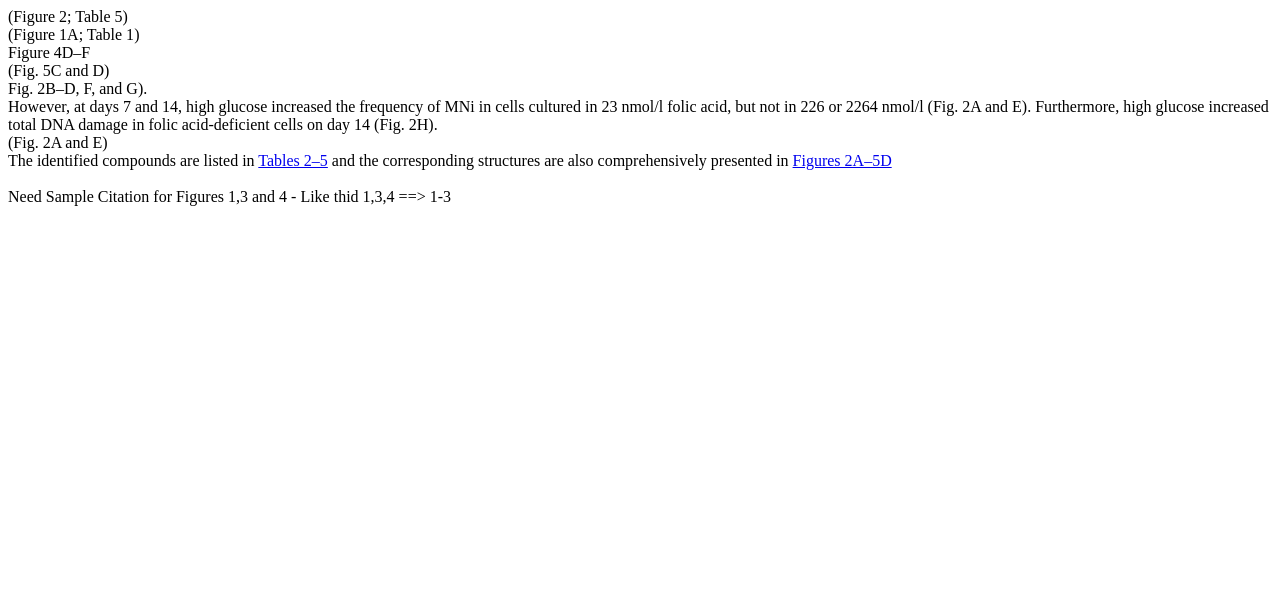
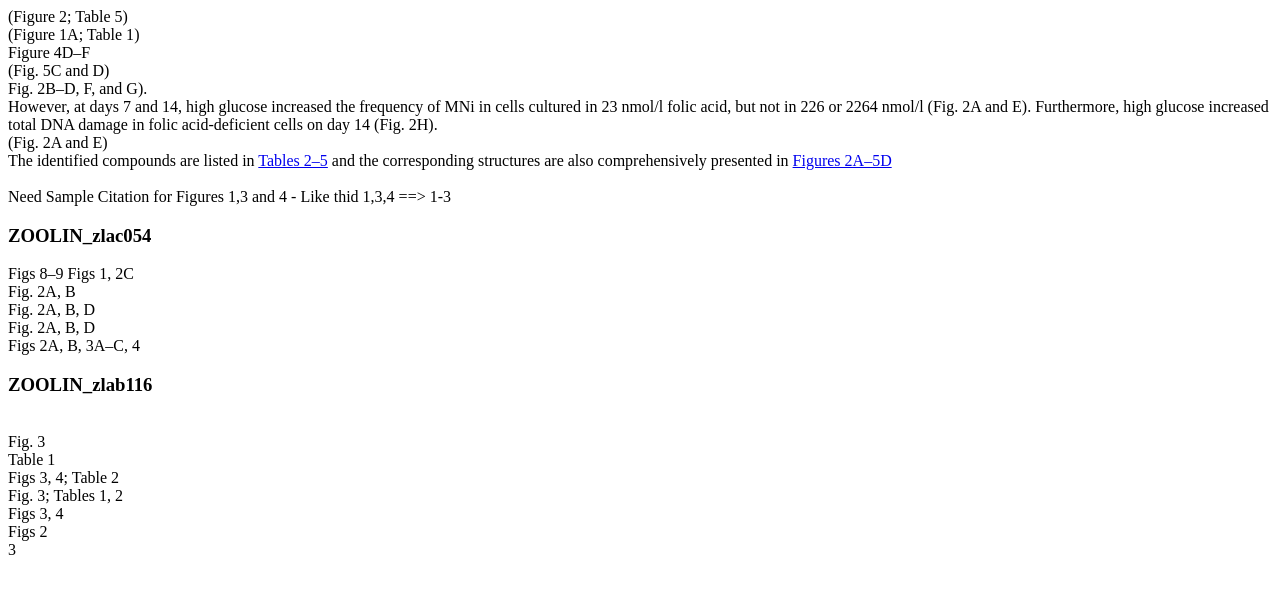
Before and after one commit to yasar2385/citation_renumber_1, a website: page index.html in a window 1280 px wide. Drawn offline with Linux system fonts and the light colour scheme.

Commit message:
1 file modified

```diff
--- a/index.html
+++ b/index.html
@@ -32,7 +32,29 @@
     >Figures 2A&#x2013;5D</a
   >
 </div>
-<br/>
-Need Sample Citation for Figures 1,3 and 4 - Like thid
+<br />
+Need Sample Citation for Figures 1,3 and 4 - Like thid 1,3,4 ==> 1-3
+<h3>ZOOLIN_zlac054</h3>
+<a ref-type="fig" rid="F8 F9">Figs 8&ndash;9</a>
+<a ref-type="fig" rid="F1">Figs 1</a>, <a ref-type="fig" rid="F2">2C</a><br />
+<a ref-type="fig" rid="F2">Fig. 2A</a>, <a ref-type="fig" rid="F2">B</a><br />
+<a ref-type="fig" rid="F2">Fig. 2A</a>, <a ref-type="fig" rid="F2">B</a>,
+<a ref-type="fig" rid="F2">D</a><br />
+<a ref-type="fig" rid="F2">Fig. 2A</a>, <a ref-type="fig" rid="F2">B</a>,
+<a ref-type="fig" rid="F2">D</a><br />
+<a ref-type="fig" rid="F2">Figs 2A</a>, <a ref-type="fig" rid="F2">B</a>,
+<a ref-type="fig" rid="F3">3A&ndash;C</a>, <a ref-type="fig" rid="F4">4</a
+><br />
 
-1,3,4 ==> 1-3
+<h3>ZOOLIN_zlab116</h3><br />
+<a ref-type="fig" rid="F3">Fig. 3</a><br /><a ref-type="table" rid="T1"
+  >Table 1</a
+><br />
+<a ref-type="fig" rid="F3">Figs 3</a>, <a ref-type="fig" rid="F3">4</a>;
+<a ref-type="table" rid="T2">Table 2</a><br />
+<a ref-type="fig" rid="F3">Fig. 3</a>;
+<a ref-type="table" rid="T1">Tables 1</a>, <a ref-type="table" rid="T2">2</a
+><br />
+<a ref-type="fig" rid="F3">Figs 3</a>, <a ref-type="fig" rid="F4">4</a><br />
+<a ref-type="fig" rid="F2">Figs 2</a><br />
+<a ref-type="fig" rid="F3">3</a><br />
```
